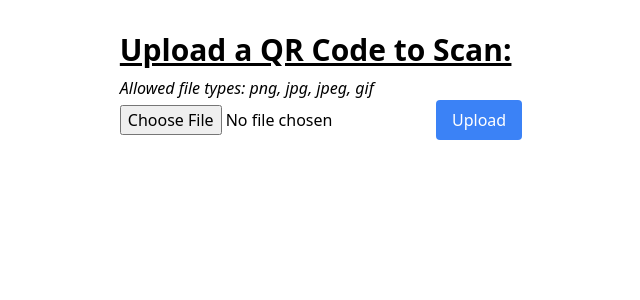
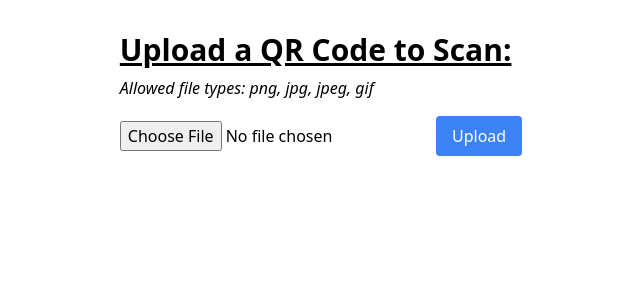
Before and after one commit to RyanNgCT/SecureQRParse, a Flask app: page / in a window 1280 px wide. Shown: the top 300 px of the page, without its empty margins (319-959 px from the left). Run offline with Flask 3, Linux system fonts and the light colour scheme.

Commit message:
more CSS

```diff
--- a/App/FrontEnd/static/css/main.css
+++ b/App/FrontEnd/static/css/main.css
@@ -534,6 +534,10 @@ video {
   --tw-backdrop-sepia:  ;
 }
 
+.mt-4 {
+  margin-top: 1rem;
+}
+
 .flex {
   display: flex;
 }
--- a/App/FrontEnd/templates/404.html
+++ b/App/FrontEnd/templates/404.html
@@ -12,5 +12,10 @@
                 404 - Url not found!
             </div>
         </div>
+        <div class="flex justify-center py-4 px-4">
+            <div>
+                <button class="bg-green-500 hover:bg-green-700 text-white font-bold py-2 px-4 rounded-full"><a href="{{ url_for('upload_form') }}">Back to Index</a></button>
+            </div>
+        </div>
     </body>
 </html>
--- a/App/FrontEnd/templates/index.html
+++ b/App/FrontEnd/templates/index.html
@@ -12,8 +12,8 @@
                 <h1 class="text-3xl font-bold underline pb-2">Upload a QR Code to Scan:</h1>
                 <p class="italic">Allowed file types: png, jpg, jpeg, gif</p>
                 <form method="POST" enctype="multipart/form-data" action="/upload">
-                    <input type="file" name="file">
-                    <input type="submit" value="Upload" class="bg-blue-500 hover:bg-blue-700 text-white py-2 px-4 rounded">
+                    <input type="file" name="file" class="mt-4">
+                    <input type="submit" value="Upload" class="bg-blue-500 hover:bg-blue-700 text-white py-2 px-4 rounded mt-4">
                 </form>
             </div>
         </div>
--- a/App/FrontEnd/templates/response.html
+++ b/App/FrontEnd/templates/response.html
@@ -8,7 +8,7 @@
     </head>
     <body>
         <div class="flex justify-center py-8 px-4">
-            <div>
+            <div class="italic">
                 {{ displayStr }}
             </div>
         </div>
@@ -17,7 +17,7 @@
                 <button class="bg-green-500 hover:bg-green-700 text-white font-bold py-2 px-4 rounded-full"><a href="{{ url_for('upload_form') }}">Back to Index</a></button>
                 <!-- need to only display if url valid -->
                 {% if condition %}
-                    <button class="bg-red-500 hover:bg-red-700 txt-white font-bold py-2 px-4 rounded-full"><a href="{{ rawUri }}">Open Link in New Tab</a></button>
+                    <button class="bg-red-500 hover:bg-red-700 text-white font-bold py-2 px-4 rounded-full"><a href="{{ rawUri }}">Open Link in New Tab</a></button>
                 {% endif %}
             </div>
         </div>
```
